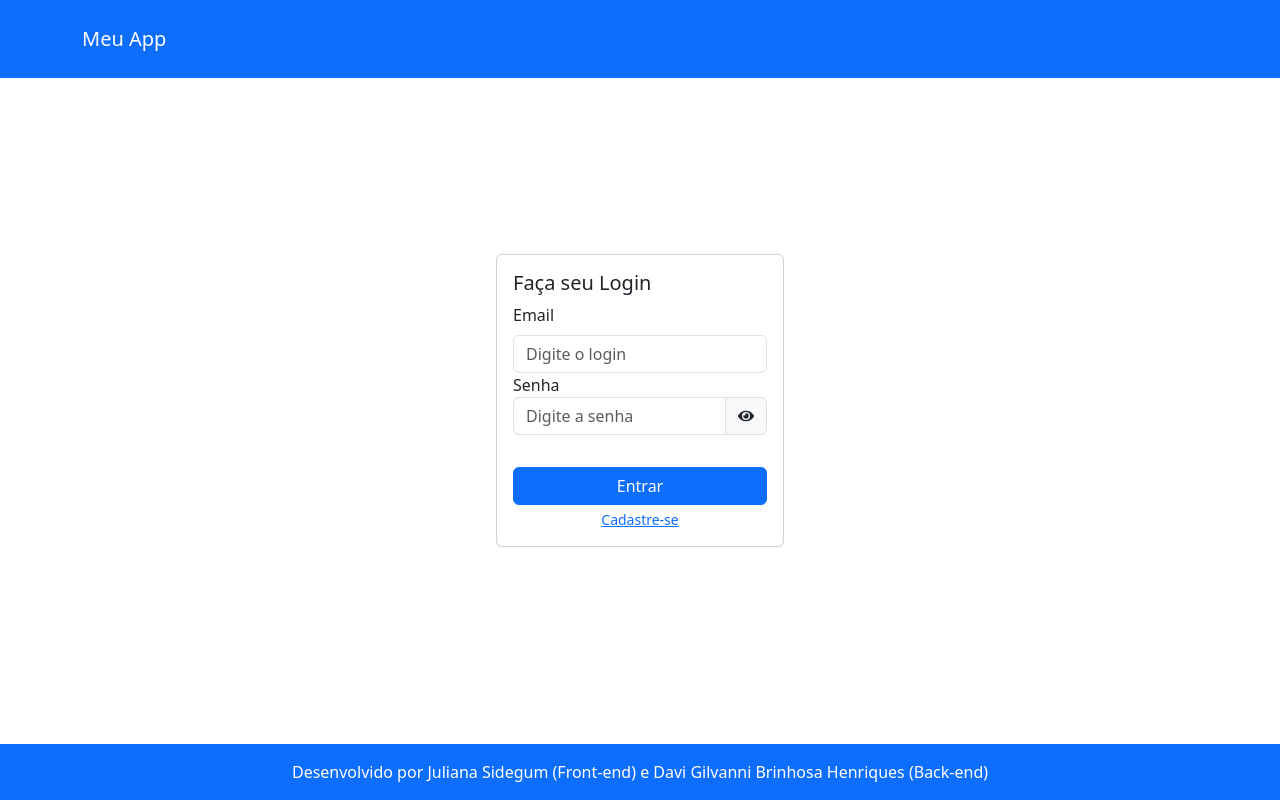
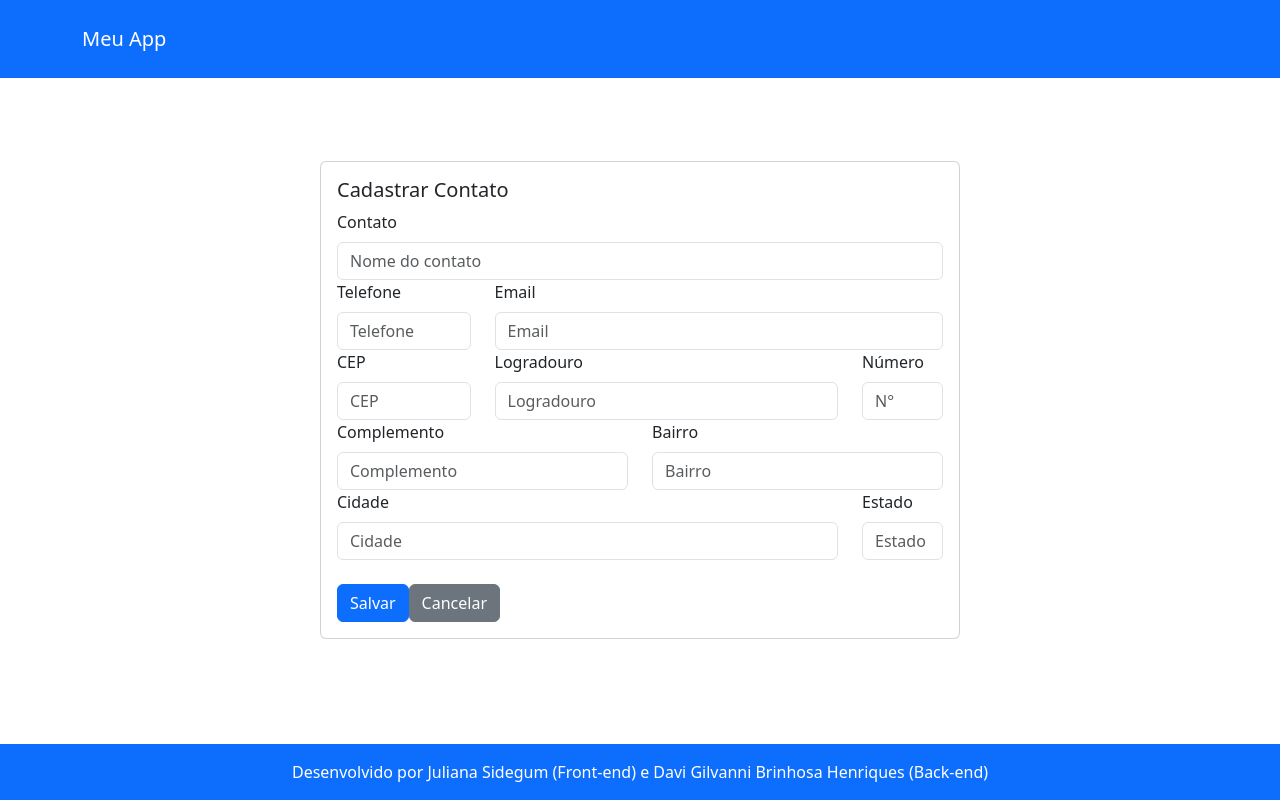
Before and after one commit to jsidegum/work-project-01-app, a React (Create React App) app: page /cadastrar-contatos in a window 1280 px wide. Before the commit this address led to /. Built offline with nearby package versions, Linux system fonts and the light colour scheme.

Commit message:
View cadastrarContato

```diff
--- a/src/components/card.js
+++ b/src/components/card.js
@@ -3,8 +3,8 @@ import { Card } from 'react-bootstrap';
 
 const CenteredCard = (props) => {
     return (
-        <div className="d-flex justify-content-center align-items-center vh-100">
-            <Card style={{ width: '18rem' }}>
+        <div className="d-flex justify-content-center align-items-center vh-100 pt-22">
+            <Card style={{ width: props.width || '18rem' }}>
                 <Card.Body>
                     <Card.Title>{props.title}</Card.Title>
                     {props.children}
--- a/src/main/rotas.js
+++ b/src/main/rotas.js
@@ -3,6 +3,7 @@ import { BrowserRouter as Router, Routes, Route, Navigate } from 'react-router-d
 import Login from '../views/login';
 import CadastrarUsuario from '../views/cadastrarUsuario';
 import Home from '../views/home';
+import CadastrarContatos from '../views/contatos/cadastrarContatos';
 
 const Rotas = () => {
 
@@ -14,6 +15,8 @@ const Rotas = () => {
             <Routes>
 
                 {/* Independentes de autenticação */}
+                <Route exact path="/cadastrar-contatos" element={<CadastrarContatos />} />
+
                 <Route exact path="/" element={<Login />} />
                 <Route exact path="/cadastrar-usuario" element={<CadastrarUsuario />} />
 
--- /dev/null
+++ b/src/views/contatos/cadastrarContatos.js
@@ -0,0 +1,153 @@
+import React, { useState } from 'react';
+import { useNavigate } from 'react-router-dom';
+import CenteredCard from '../../components/card';
+import { Form, Row, Col, Button } from 'react-bootstrap';
+
+const CadastrarContato = () => {
+    const [contato, setContato] = useState('');
+    const [telefone, setTelefone] = useState('');
+    const [email, setEmail] = useState('');
+    const [cep, setCep] = useState('');
+    const [logradouro, setLogradouro] = useState('');
+    const [numero, setNumero] = useState('');
+    const [complemento, setComplemento] = useState('');
+    const [bairro, setBairro] = useState('');
+    const [cidade, setCidade] = useState('');
+    const [estado, setEstado] = useState('');
+
+    const navigate = useNavigate();
+
+    const cadastrar = () => {
+        console.log(contato, telefone, email, cep, logradouro, numero, complemento, bairro, cidade, estado);
+    }
+
+    const cancelar = () => {
+        navigate('/');
+    };
+
+    return (
+        <CenteredCard width="40rem" title="Cadastrar Contato">
+            <Form>
+                <Row>
+                    <Form.Group as={Col} xs={12} sm={12} controlId="formContato">
+                        <Form.Label>Contato</Form.Label>
+                        <Form.Control
+                            type="text"
+                            placeholder="Nome do contato"
+                            value={contato}
+                            onChange={(e) => setContato(e.target.value)}
+                        />
+
+                    </Form.Group>
+                </Row>
+
+                <Row>
+                    <Form.Group as={Col} xs={12} sm={3} controlId="formTelefone">
+                        <Form.Label>Telefone</Form.Label>
+                        <Form.Control
+                            type="text"
+                            placeholder="Telefone"
+                            value={telefone}
+                            onChange={(e) => setTelefone(e.target.value)}
+                        />
+                    </Form.Group>
+                    <Form.Group as={Col} xs={12} sm={9} controlId="formEmail">
+                        <Form.Label>Email</Form.Label>
+                        <Form.Control
+                            type="email"
+                            placeholder="Email"
+                            value={email}
+                            onChange={(e) => setEmail(e.target.value)}
+                        />
+                    </Form.Group>
+                </Row>
+
+                <Row>
+                    <Form.Group as={Col} xs={12} sm={3} controlId="formCep">
+                        <Form.Label>CEP</Form.Label>
+                        <Form.Control
+                            type="text"
+                            placeholder="CEP"
+                            value={cep}
+                            onChange={(e) => setCep(e.target.value)}
+                        />
+                    </Form.Group>
+                    <Form.Group as={Col} xs={12} sm={7} controlId="formLogradouro">
+                        <Form.Label>Logradouro</Form.Label>
+                        <Form.Control
+                            type="text"
+                            placeholder="Logradouro"
+                            value={logradouro}
+                            onChange={(e) => setLogradouro(e.target.value)}
+                        />
+                    </Form.Group>
+
+                    <Form.Group as={Col} xs={12} sm={2} controlId="formNumero">
+                        <Form.Label>Número</Form.Label>
+                        <Form.Control
+                            type="text"
+                            placeholder="N°"
+                            value={numero}
+                            onChange={(e) => setNumero(e.target.value)}
+                        />
+                    </Form.Group>
+                </Row>
+
+                <Row>
+                    <Form.Group as={Col} xs={12} sm={6} controlId="formComplemento">
+                        <Form.Label>Complemento</Form.Label>
+                        <Form.Control
+                            type="text"
+                            placeholder="Complemento"
+                            value={complemento}
+                            onChange={(e) => setComplemento(e.target.value)}
+                        />
+                    </Form.Group>
+                    <Form.Group as={Col} xs={12} sm={6} controlId="formBairro">
+                        <Form.Label>Bairro</Form.Label>
+                        <Form.Control
+                            type="text"
+                            placeholder="Bairro"
+                            value={bairro}
+                            onChange={(e) => setBairro(e.target.value)}
+                        />
+                    </Form.Group>
+                </Row>
+
+                <Row>
+                    <Form.Group as={Col} xs={12} sm={10} controlId="formCidade">
+                        <Form.Label>Cidade</Form.Label>
+                        <Form.Control
+                            type="text"
+                            placeholder="Cidade"
+                            value={cidade}
+                            onChange={(e) => setCidade(e.target.value)}
+                        />
+                    </Form.Group>
+                    <Form.Group as={Col} xs={12} sm={2} controlId="formEstado">
+                        <Form.Label>Estado</Form.Label>
+                        <Form.Control
+                            type="text"
+                            placeholder="Estado"
+                            value={estado}
+                            onChange={(e) => setEstado(e.target.value)}
+                        />
+                    </Form.Group>
+                </Row>
+                <br />
+                <Row>
+                    <Col xs={12}>
+                        <Button variant="primary" className="mr-2" onClick={cadastrar}>
+                            Salvar
+                        </Button>
+                        <Button variant="secondary" onClick={cancelar}>
+                            Cancelar
+                        </Button>
+                    </Col>
+                </Row>
+            </Form>
+        </CenteredCard>
+    );
+};
+
+export default CadastrarContato;
```
